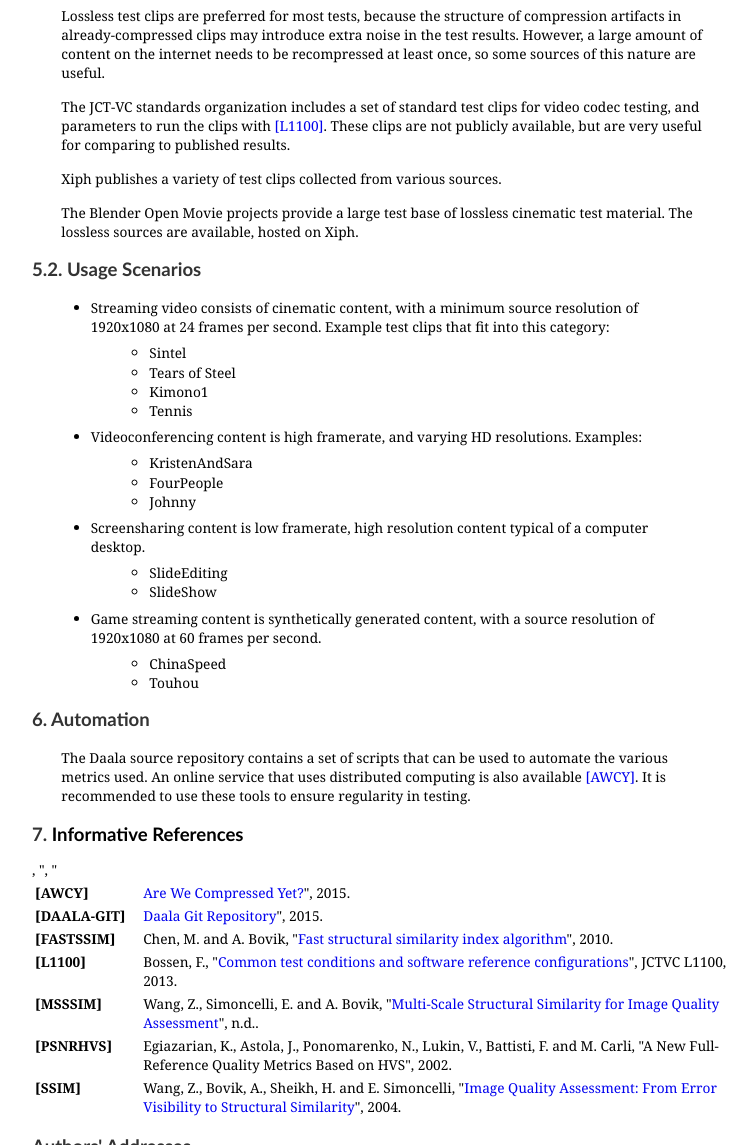
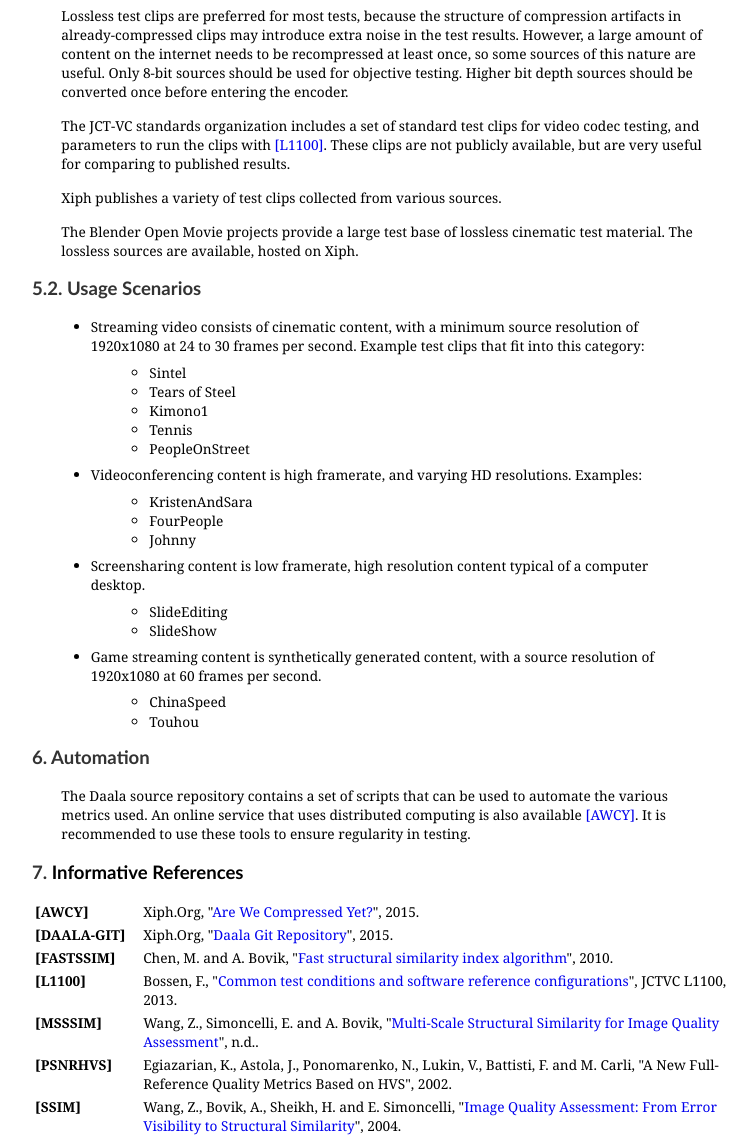
Before and after one commit to netvc/testing, a plain HTML site: page index.html in a window 1280 px wide. Shown: the part 3065-4210 px from the top of the page, without its empty margins (258-993 px from the left). Drawn offline with Linux system fonts and the light colour scheme.

Commit message:
Script updating gh-pages.

```diff
--- a/index.html
+++ b/index.html
@@ -563,7 +563,7 @@ ul.toc a:first-child {
 <p id="rfc.section.4.2.p.1">The Bjontegaard rate difference, also known as BD-rate, allows the comparison of two different codecs based on a metric. This is commonly done by fitting a curve to each set of data points on the plot of bitrate versus metric score, and then computing the difference in area between each of the curves. A cubic polynomial fit is common, but will be overconstrained with more than four samples. For higher accuracy, at least 10 samples and a linear piecewise fit should be used.</p>
 <h1 id="rfc.section.5"><a href="#rfc.section.5">5.</a> <a href="#test-sequences" id="test-sequences">Test Sequences</a></h1>
 <h1 id="rfc.section.5.1"><a href="#rfc.section.5.1">5.1.</a> <a href="#sources" id="sources">Sources</a></h1>
-<p id="rfc.section.5.1.p.1">Lossless test clips are preferred for most tests, because the structure of compression artifacts in already-compressed clips may introduce extra noise in the test results. However, a large amount of content on the internet needs to be recompressed at least once, so some sources of this nature are useful.</p>
+<p id="rfc.section.5.1.p.1">Lossless test clips are preferred for most tests, because the structure of compression artifacts in already-compressed clips may introduce extra noise in the test results. However, a large amount of content on the internet needs to be recompressed at least once, so some sources of this nature are useful. Only 8-bit sources should be used for objective testing. Higher bit depth sources should be converted once before entering the encoder.</p>
 <p id="rfc.section.5.1.p.2">The JCT-VC standards organization includes a set of standard test clips for video codec testing, and parameters to run the clips with <a href="#L1100">[L1100]</a>. These clips are not publicly available, but are very useful for comparing to published results.</p>
 <p id="rfc.section.5.1.p.3">Xiph publishes a variety of test clips collected from various sources.</p>
 <p id="rfc.section.5.1.p.4">The Blender Open Movie projects provide a large test base of lossless cinematic test material. The lossless sources are available, hosted on Xiph.</p>
@@ -571,7 +571,7 @@ ul.toc a:first-child {
 <p/>
 
 <ul>
-  <li>Streaming video consists of cinematic content, with a minimum source resolution of 1920x1080 at 24 frames per second. Example test clips that fit into this category: <ul><li>Sintel</li><li>Tears of Steel</li><li>Kimono1</li><li>Tennis</li></ul></li>
+  <li>Streaming video consists of cinematic content, with a minimum source resolution of 1920x1080 at 24 to 30 frames per second. Example test clips that fit into this category: <ul><li>Sintel</li><li>Tears of Steel</li><li>Kimono1</li><li>Tennis</li><li>PeopleOnStreet</li></ul></li>
   <li>Videoconferencing content is high framerate, and varying HD resolutions. Examples: <ul><li>KristenAndSara</li><li>FourPeople</li><li>Johnny</li></ul></li>
   <li>Screensharing content is low framerate, high resolution content typical of a computer desktop.  <ul><li>SlideEditing</li><li>SlideShow</li></ul></li>
   <li>Game streaming content is synthetically generated content, with a source resolution of 1920x1080 at 60 frames per second.  <ul><li>ChinaSpeed</li><li>Touhou</li></ul></li>
@@ -581,8 +581,18 @@ ul.toc a:first-child {
 <h1 id="rfc.references"><a href="#rfc.references">7.</a> Informative References</h1>
 <table>
   <tbody>
-    <tr><td class="reference"><b id="AWCY">[AWCY]</b></td><td class="top"><a href="https://arewecompressedyet.com/">Are We Compressed Yet?</a>", 2015.</td>, "</tr>
-    <tr><td class="reference"><b id="DAALA-GIT">[DAALA-GIT]</b></td><td class="top"><a href="http://git.xiph.org/?p=daala.git;a=summary">Daala Git Repository</a>", 2015.</td>, "</tr>
+    <tr>
+      <td class="reference">
+        <b id="AWCY">[AWCY]</b>
+      </td>
+      <td class="top"><a>Xiph.Org</a>, "<a href="https://arewecompressedyet.com/">Are We Compressed Yet?</a>", 2015.</td>
+    </tr>
+    <tr>
+      <td class="reference">
+        <b id="DAALA-GIT">[DAALA-GIT]</b>
+      </td>
+      <td class="top"><a>Xiph.Org</a>, "<a href="http://git.xiph.org/?p=daala.git;a=summary">Daala Git Repository</a>", 2015.</td>
+    </tr>
     <tr>
       <td class="reference">
         <b id="FASTSSIM">[FASTSSIM]</b>
```
Also changed, not shown: draft-daede-netvc-testing.txt.
